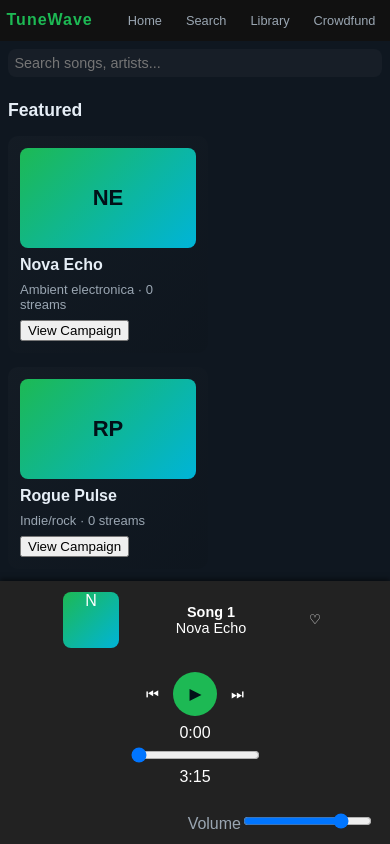
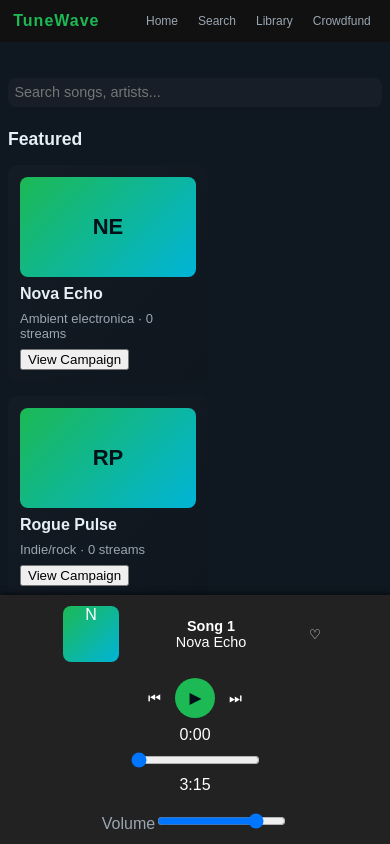
Before and after one commit to Julibal/tunewave-frontend, a plain HTML site: page index.html in a window 390 px wide. Drawn offline with Linux system fonts and the light colour scheme.

Commit message:
Add files via upload

```diff
--- a/style.css
+++ b/style.css
@@ -217,3 +217,90 @@ html,body,#app { height:100%; margin:0; background:var(--bg); color:#e6eef6 }
   .controls button { font-size:0.9rem }
   .logo { font-size:1rem }
 }
+/* ------------------ */
+/* ✅ Mobile First Fix */
+/* ------------------ */
+@media (max-width: 768px) {
+  /* Sidebar → Top Navbar */
+  .sidebar {
+    width: 100%;
+    height: auto;
+    flex-direction: row;
+    justify-content: space-between;
+    align-items: center;
+    padding: 10px;
+    position: fixed;
+    top: 0;
+    left: 0;
+    z-index: 1000;
+  }
+
+  .main {
+    margin-top: 70px; /* push content down so sidebar doesn’t cover it */
+    padding: 10px;
+  }
+
+  .playlists,
+  .sidebar-footer {
+    display: none;
+  }
+
+  /* Header search + connect button */
+  .header {
+    flex-direction: column;
+    gap: 10px;
+    align-items: stretch;
+  }
+
+  .header input {
+    width: 100%;
+  }
+
+  .connect-btn {
+    width: 100%;
+    margin: 0;
+    text-align: center;
+  }
+
+  /* Player → stacked */
+  .player {
+    position: fixed;
+    left: 10px;
+    right: 10px;
+    bottom: 10px;
+    flex-direction: column;
+    padding: 12px;
+    gap: 10px;
+  }
+
+  .player-left,
+  .player-center,
+  .player-right {
+    width: 100%;
+    justify-content: center;
+    text-align: center;
+  }
+
+  .progress {
+    flex-direction: column;
+    gap: 6px;
+    width: 100%;
+  }
+}
+
+@media (max-width: 480px) {
+  .logo {
+    font-size: 16px;
+  }
+
+  .nav-btn {
+    font-size: 12px;
+    padding: 6px;
+  }
+
+  .play-btn {
+    width: 40px;
+    height: 40px;
+    font-size: 20px;
+  }
+}
```
